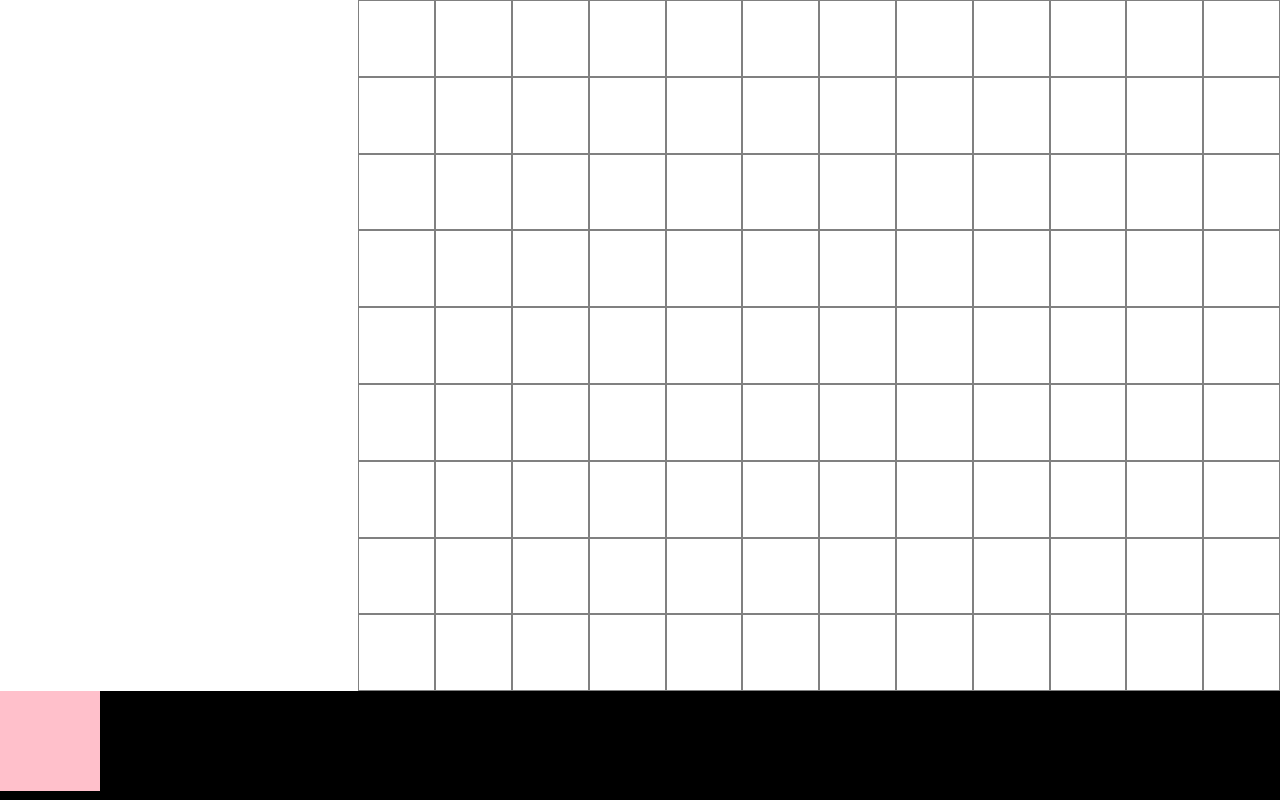
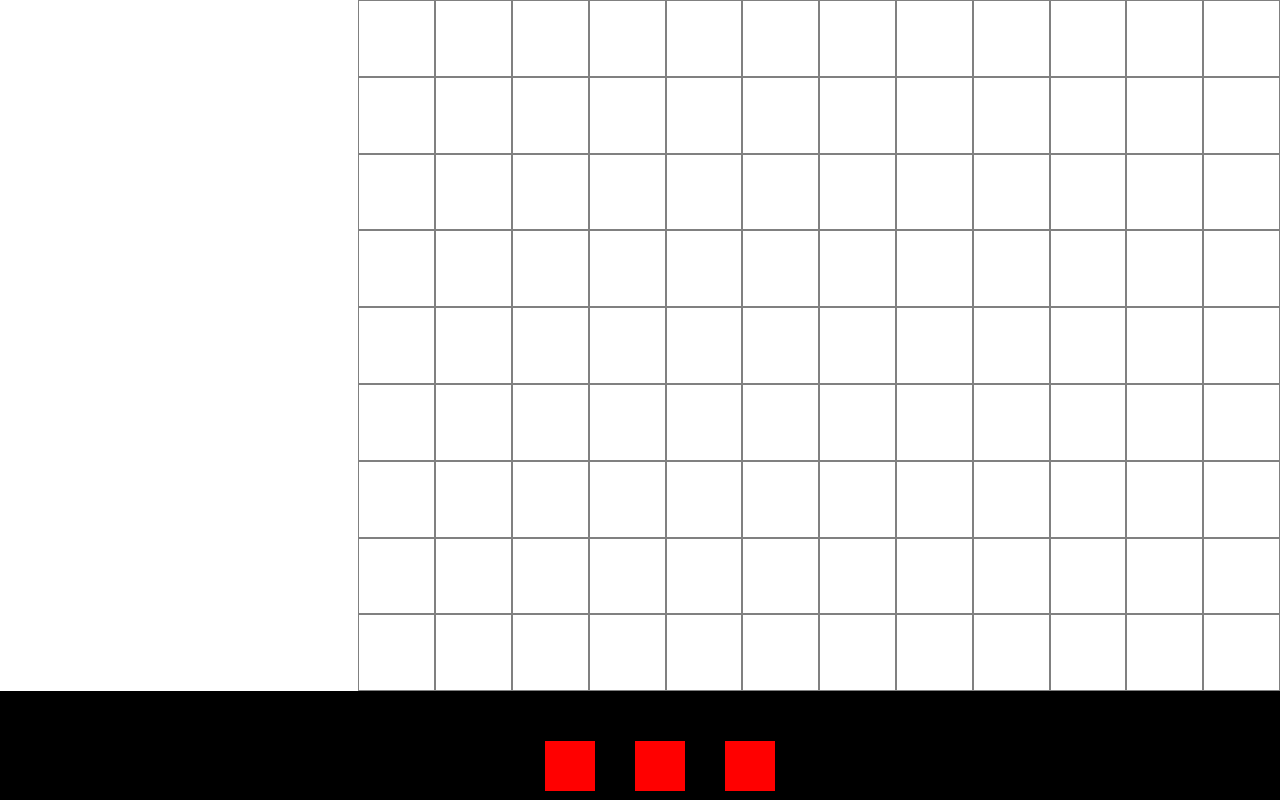
Before and after one commit to YiningChen/quadrupleg, a React (Create React App) app: page / in a window 1280 px wide. Built offline with nearby package versions, Linux system fonts and the light colour scheme.

Commit message:
add draggable blocks to bottom panel

```diff
--- a/src/App.css
+++ b/src/App.css
@@ -33,6 +33,17 @@ body {
   padding: 10px;
 }
 
+.bottom-panel {
+  background: black;
+  display: flex;
+  justify-content: center;
+  padding: 50px;
+}
+
+.bottom-panel > div {
+  margin-left: 40px;
+}
+
 /*
 .grid-tile:nth-child(12n + 1) {
   clear: left;
--- a/src/App.js
+++ b/src/App.js
@@ -2,9 +2,19 @@ import _ from 'lodash'
 import React, { Component } from 'react'
 import DraggableMethodsContainer from './draggable-methods'
 
+import Draggable from 'react-draggable';
+
 import Grid from './grid'
 import CodePanel from './code-panel'
 import './App.css'
+
+function Icon (props) {
+  return (
+    <Draggable defaultPosition={{x: 0, y: 0}} onStop={props.onStopIcon}>
+      <div style={{ width: '50px', height: '50px', background: 'red' }}></div>
+    </Draggable>
+  )
+}
 
 class App extends Component {
   constructor (props) {
@@ -20,6 +30,8 @@ class App extends Component {
     const grid = _.range(props.rows).map((rowIndex) => (
       _.range(props.columns).map((colIndex) => 0)
     ))
+
+    this.items = [1, 2, 3]
 
     this.state = {
       grid: grid,
@@ -47,6 +59,10 @@ class App extends Component {
     ))
   }
 
+  onStopIcon () {
+    console.log('onStopIcon')
+  }
+
   render () {
     const { percentWidthGrid, columns, rows } = this.props
     const percentWidthTile = percentWidthGrid / columns
@@ -67,8 +83,8 @@ class App extends Component {
             />
           </div>
         </div>
-        <div style={{ background: 'black', height: `calc(100vh - ${percentHeightGrid}vw)` }}>
-          <DraggableMethodsContainer />
+        <div className='bottom-panel' style={{ height: `calc(100vh - ${percentHeightGrid}vw)` }}>
+          {this.items.map((item, index) => <Icon key={index}/>)}
         </div>
       </div>
     )
```
